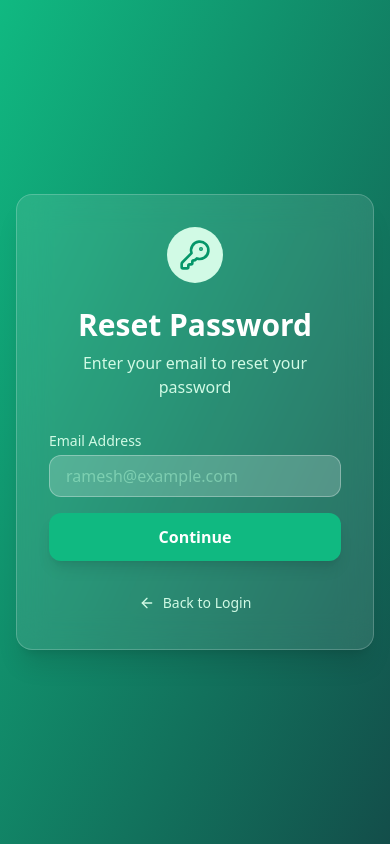
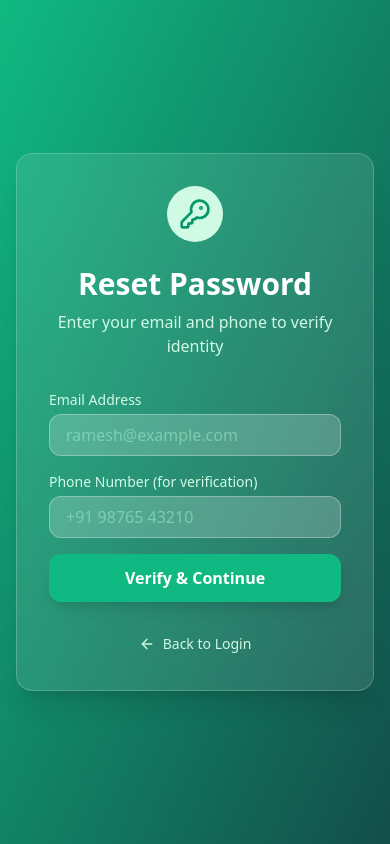
Before and after one commit to tasleemasad33-cell/mvp, a React (Vite) app: page /forgot-password in a window 390 px wide. Built offline with nearby package versions, Linux system fonts and the light colour scheme.

Commit message:
Implement forgot password functionality with phone verification

```diff
--- a/src/context/AuthContext.jsx
+++ b/src/context/AuthContext.jsx
@@ -52,9 +52,16 @@ export const AuthProvider = ({ children }) => {
         localStorage.removeItem('farming_token');
     };
 
-    const resetPassword = async (email, newPassword) => {
-        // Simple mock for now as we don't have a dedicated endpoint yet
-        return { success: false, message: 'Feature coming soon to secure backend' };
+    const resetPassword = async (email, phone, newPassword) => {
+        try {
+            await apiRequest('/auth/reset-password', {
+                method: 'POST',
+                body: JSON.stringify({ email, phone, newPassword })
+            });
+            return { success: true };
+        } catch (error) {
+            return { success: false, message: error.message };
+        }
     };
 
     return (
--- a/src/pages/ForgotPassword.jsx
+++ b/src/pages/ForgotPassword.jsx
@@ -7,26 +7,29 @@ import { KeyRound, Leaf, ArrowLeft, CheckCircle2 } from 'lucide-react';
 const ForgotPassword = () => {
     const { resetPassword } = useAuth();
     const navigate = useNavigate();
-    const [step, setStep] = useState(1); // 1: Email, 2: New Password, 3: Success
+    const [step, setStep] = useState(1); // 1: Email & Phone, 2: New Password, 3: Success
     const [email, setEmail] = useState('');
+    const [phone, setPhone] = useState('');
     const [newPassword, setNewPassword] = useState('');
     const [confirmPassword, setConfirmPassword] = useState('');
     const [error, setError] = useState('');
 
-    const handleEmailSubmit = (e) => {
+    const handleVerificationSubmit = (e) => {
         e.preventDefault();
-        // Check if user exists (simulated)
-        const users = JSON.parse(localStorage.getItem('farming_app_users') || '[]');
-        if (users.some(u => u.email === email)) {
+        // In a real app, we would verify existence here, but for security
+        // we'll just move to the next step and let the final submission validate
+        if (email && phone) {
             setStep(2);
             setError('');
         } else {
-            setError('No account found with this email');
+            setError('Please enter both email and phone number');
         }
     };
 
-    const handlePasswordSubmit = (e) => {
+    const handlePasswordSubmit = async (e) => {
         e.preventDefault();
+        setError('');
+
         if (newPassword !== confirmPassword) {
             setError('Passwords do not match');
             return;
@@ -36,12 +39,13 @@ const ForgotPassword = () => {
             return;
         }
 
-        const result = resetPassword(email, newPassword);
+        const result = await resetPassword(email, phone, newPassword);
+
         if (result.success) {
             setStep(3);
             setError('');
         } else {
-            setError(result.message);
+            setError(result.message || 'Verification failed. Check your details.');
         }
     };
 
@@ -64,7 +68,7 @@ const ForgotPassword = () => {
                     {step === 3 && 'Password Reset!'}
                 </h1>
                 <p className="text-emerald-100 text-center mb-8">
-                    {step === 1 && 'Enter your email to reset your password'}
+                    {step === 1 && 'Enter your email and phone to verify identity'}
                     {step === 2 && 'Enter a strong new password for your account'}
                     {step === 3 && 'Your password has been successfully updated'}
                 </p>
@@ -76,7 +80,7 @@ const ForgotPassword = () => {
                 )}
 
                 {step === 1 && (
-                    <form onSubmit={handleEmailSubmit} className="space-y-4">
+                    <form onSubmit={handleVerificationSubmit} className="space-y-4">
                         <div>
                             <label className="block text-sm font-medium text-emerald-100 mb-1">Email Address</label>
                             <input
@@ -88,11 +92,22 @@ const ForgotPassword = () => {
                                 onChange={(e) => setEmail(e.target.value)}
                             />
                         </div>
+                        <div>
+                            <label className="block text-sm font-medium text-emerald-100 mb-1">Phone Number (for verification)</label>
+                            <input
+                                type="tel"
+                                required
+                                className="w-full bg-white/20 border border-white/30 rounded-xl px-4 py-2 text-white placeholder-emerald-200/50 focus:outline-none focus:ring-2 focus:ring-emerald-400"
+                                placeholder="+91 98765 43210"
+                                value={phone}
+                                onChange={(e) => setPhone(e.target.value)}
+                            />
+                        </div>
                         <button
                             type="submit"
                             className="w-full bg-emerald-500 hover:bg-emerald-400 text-white font-bold py-3 rounded-xl transition-all shadow-lg hover:shadow-emerald-500/25 mt-2"
                         >
-                            Continue
+                            Verify & Continue
                         </button>
                     </form>
                 )}
```
Also changed, not shown: api/index.js (+22 -0 lines).
